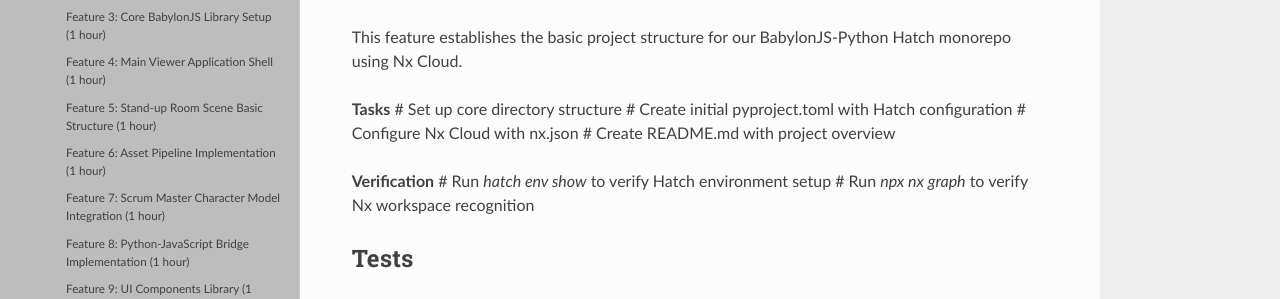
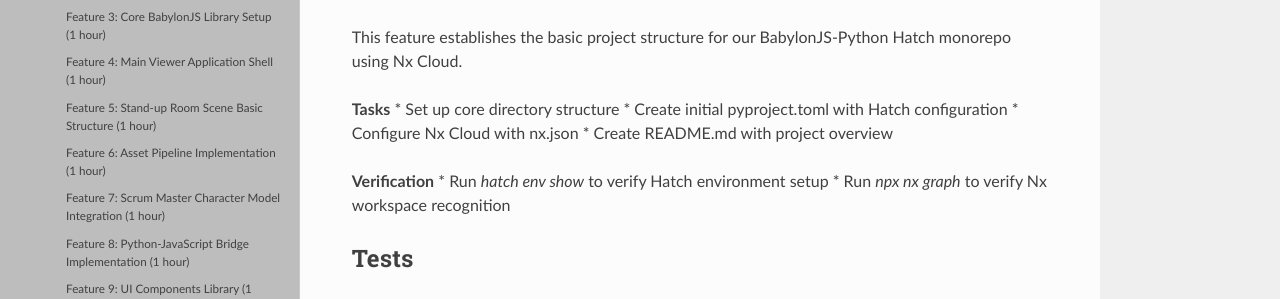
Before and after one commit to vanHeemstraSystems/hatch-babylonjs, a Sphinx documentation site: the page built from docs/source/300/200/100/index.rst, in a window 1280 px wide. Shown: the part 262-561 px from the top of the page. Built offline with Sphinx 7.4.7 and the Read the Docs theme 3.1.0, drawn with Linux system fonts in a browser that asks for light colours; pages that are not in the unit, such as notebooks, are missing from menus.

```diff
--- a/docs/source/300/200/100/index.rst
+++ b/docs/source/300/200/100/index.rst
@@ -9,14 +9,14 @@ README.md
 This feature establishes the basic project structure for our BabylonJS-Python Hatch monorepo using Nx Cloud.
 
 **Tasks**
-# Set up core directory structure
-# Create initial pyproject.toml with Hatch configuration
-# Configure Nx Cloud with nx.json
-# Create README.md with project overview
+* Set up core directory structure
+* Create initial pyproject.toml with Hatch configuration
+* Configure Nx Cloud with nx.json
+* Create README.md with project overview
 
 **Verification**
-# Run `hatch env show` to verify Hatch environment setup
-# Run `npx nx graph` to verify Nx workspace recognition
+* Run `hatch env show` to verify Hatch environment setup
+* Run `npx nx graph` to verify Nx workspace recognition
 
 Tests
 *****
```
